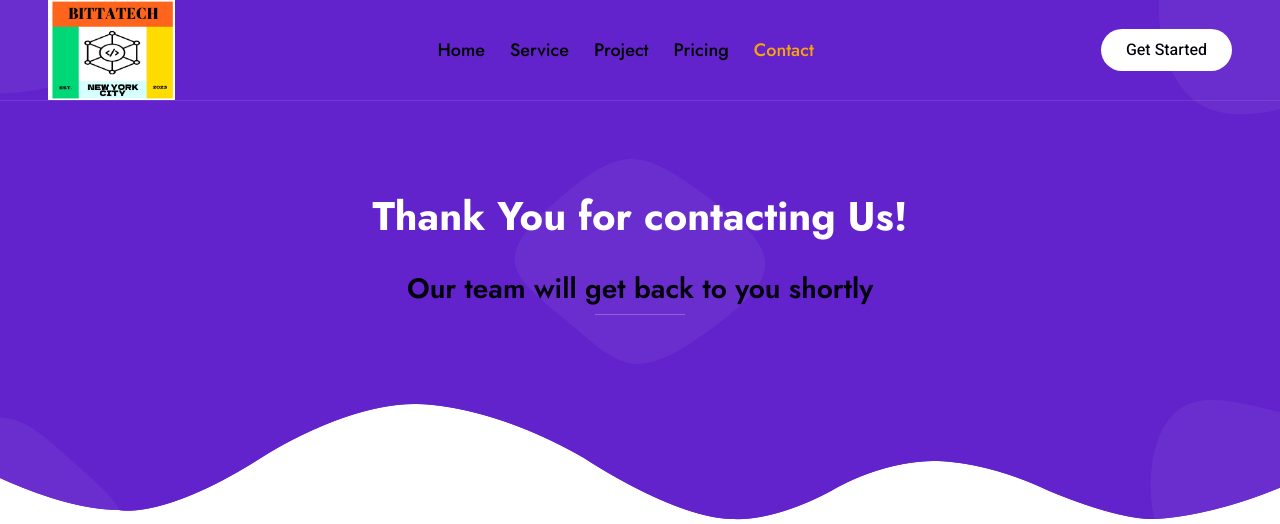
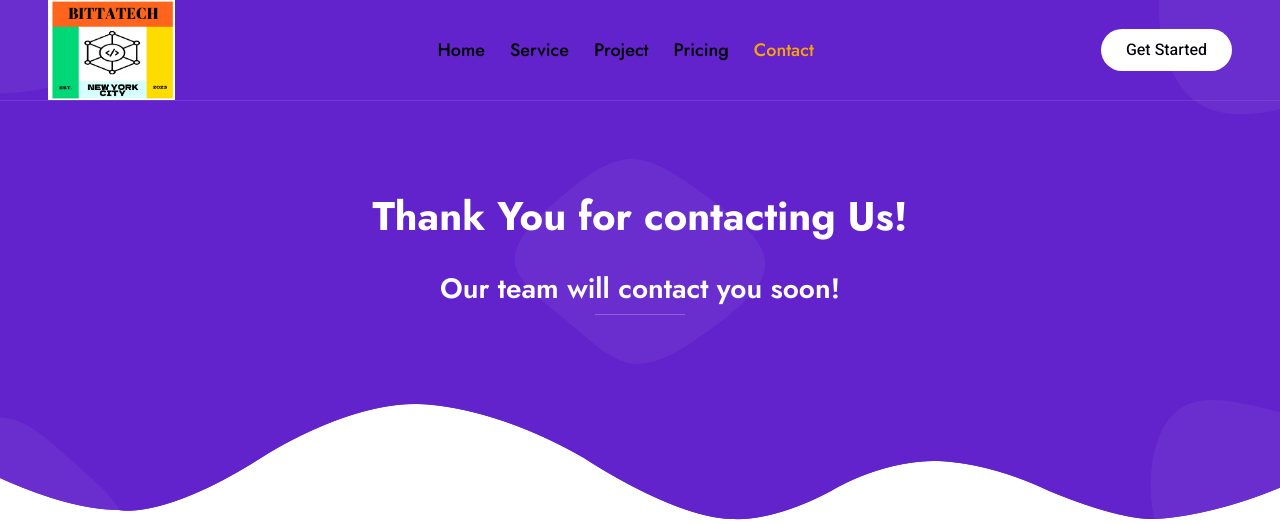
Before and after one commit to BitwodedSeleshiDemissie/bittatech, a Flask app: page /thank_you in a window 1280 px wide. Shown: the top 524 px of the page. Run offline with Flask 3, Linux system fonts and the light colour scheme; some libraries are stand-ins or nearby versions.

Commit message:
change to our team

```diff
--- a/templates/thank_you.html
+++ b/templates/thank_you.html
@@ -75,7 +75,7 @@
                         <div class="col-12 text-center">
                             <h1 class="text-white animated slideInDown">Thank You for contacting Us!</h1>
                             <br>
-                            <h3>Our team will get back to you shortly</h3>
+                            <h3 class="text-white animated slideInDown">Our team will contact you soon!</h3>
                             <hr class="bg-white mx-auto mt-0" style="width: 90px;">
                         </div>
                     </div>
```
